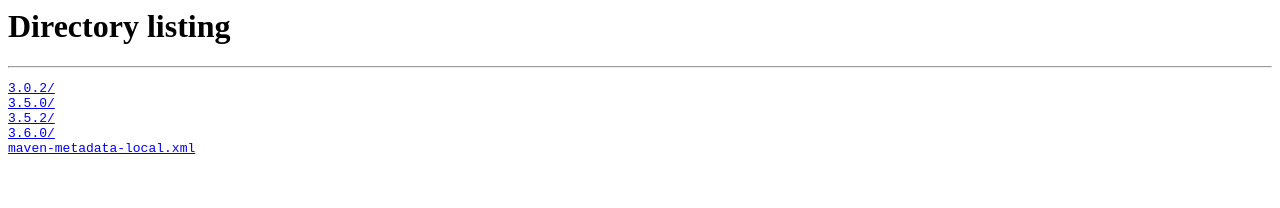
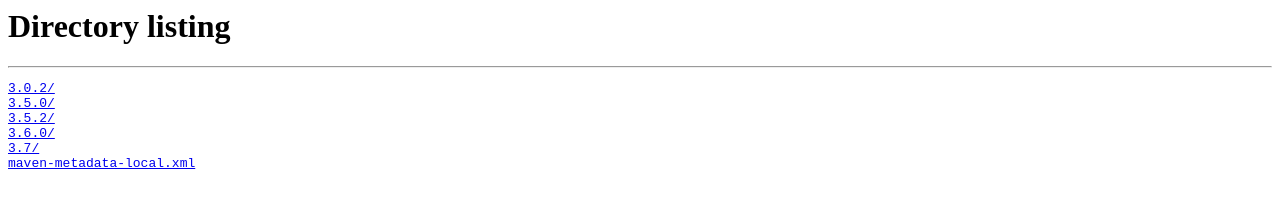
Before and after one commit to mente/facebook-api-android-aar, a plain HTML site: page com/facebook/facebook-android-sdk/index.html in a window 1280 px wide. Drawn offline with Linux system fonts and the light colour scheme.

Commit message:
3.7 correct index file

```diff
--- a/com/facebook/facebook-android-sdk/index.html
+++ b/com/facebook/facebook-android-sdk/index.html
@@ -7,6 +7,7 @@
 <a href="3.5.0/">3.5.0/</a>
 <a href="3.5.2/">3.5.2/</a>
 <a href="3.6.0/">3.6.0/</a>
+<a href="3.7/">3.7/</a>
 <a href="maven-metadata-local.xml">maven-metadata-local.xml</a>
 </pre>
 </body>
```
